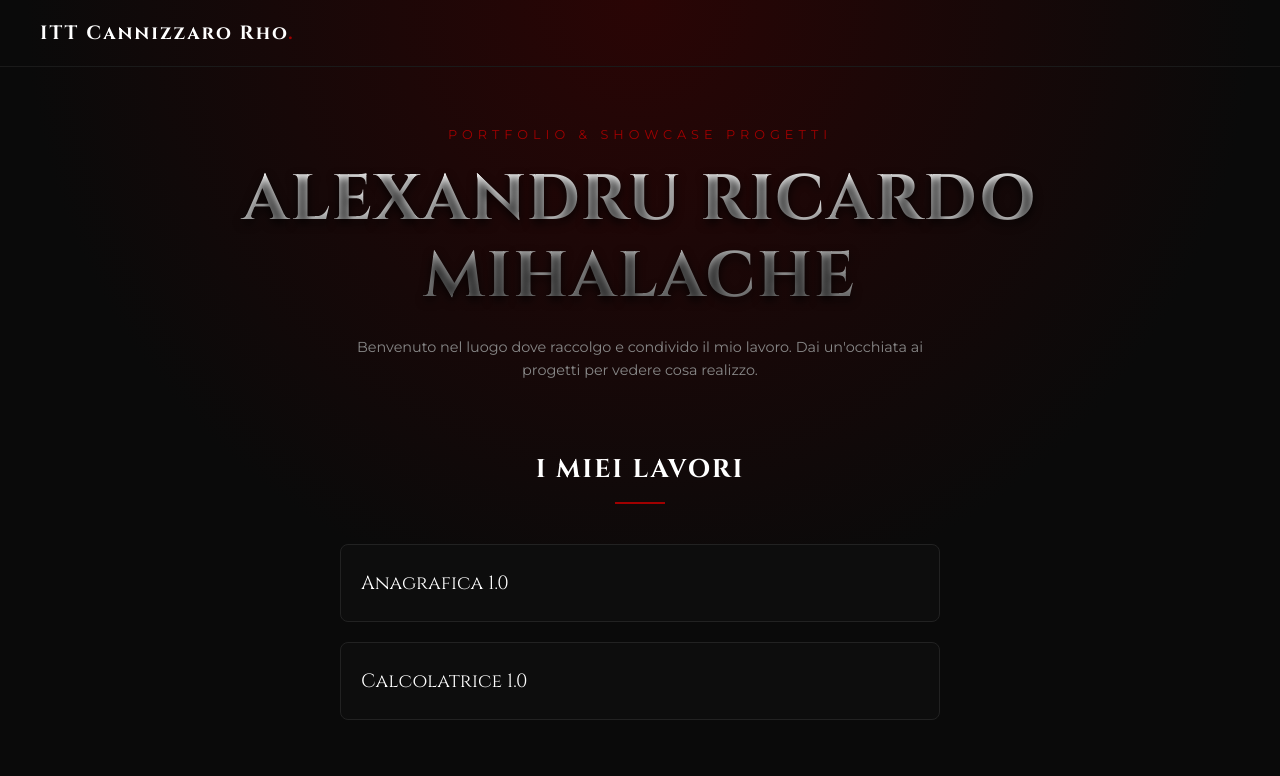
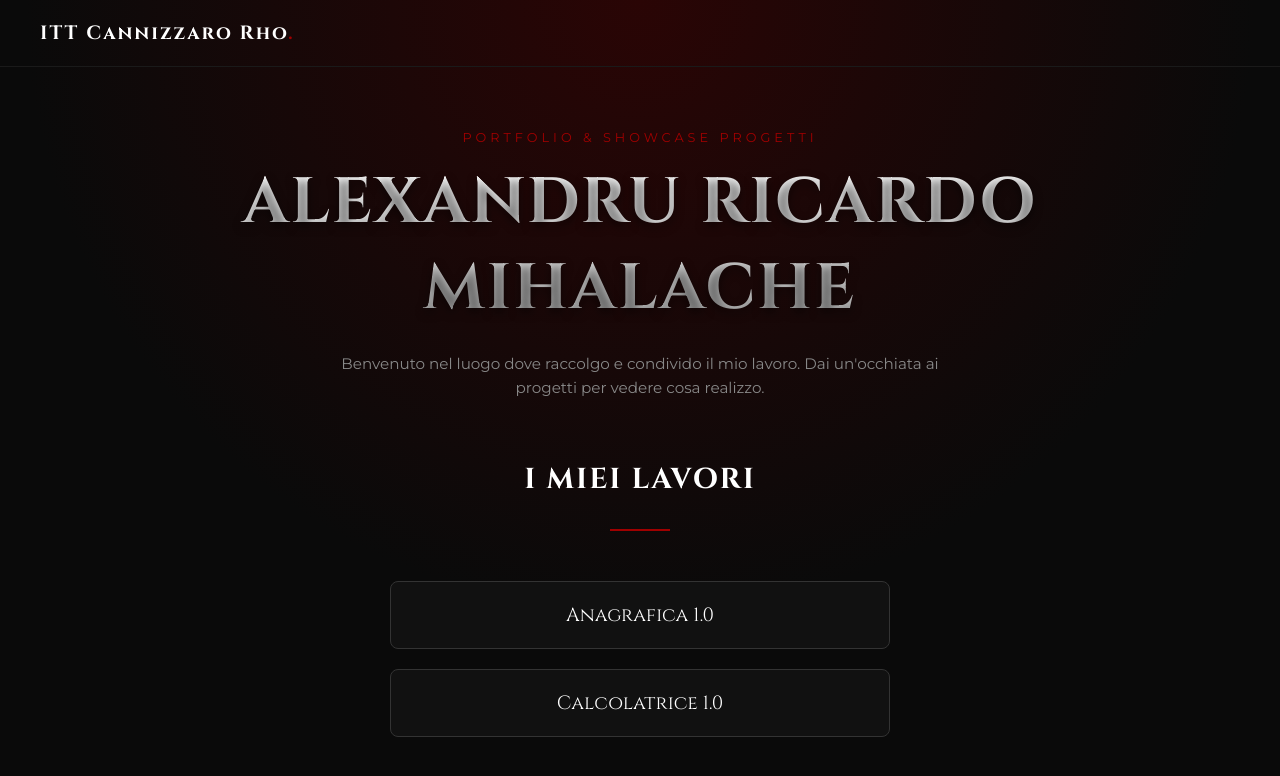
Before and after one commit to alexmihalache-school/mio-progetto, a plain HTML site: page portfolio.html in a window 1280 px wide. Drawn offline with Linux system fonts and the light colour scheme.

Commit message:
Update portfolio.html

```diff
--- a/portfolio.html
+++ b/portfolio.html
@@ -14,7 +14,7 @@
         }
 
         body {
-            /* Sfondo con alone rosso scuro in alto, come nell'immagine */
+            /* Sfondo con alone rosso scuro in alto */
             background: radial-gradient(circle at 50% 0%, #2a0505 0%, #0a0a0a 60%);
             color: #e0e0e0;
             font-family: 'Montserrat', sans-serif;
@@ -49,20 +49,18 @@
             display: flex;
             flex-direction: column;
             align-items: center;
-            justify-content: flex-start; /* Allinea in alto invece che al centro */
-            padding: 60px 20px 40px 20px;
-            width: 100%;
+            justify-content: center;
+            padding: 40px 20px;
         }
 
         .top-label {
             font-family: 'Montserrat', sans-serif;
             color: #a00000;
             font-size: 0.8rem;
-            letter-spacing: 5px;
+            letter-spacing: 4px;
             text-transform: uppercase;
-            margin-bottom: 20px;
+            margin-bottom: 15px;
             font-weight: 400;
-            text-align: center;
         }
 
         h1 {
@@ -73,37 +71,36 @@
             margin-bottom: 20px;
             text-transform: uppercase;
             letter-spacing: 2px;
-            background: linear-gradient(to bottom, #ffffff 0%, #777777 100%);
+            background: linear-gradient(to bottom, #ffffff 0%, #aaaaaa 100%);
             -webkit-background-clip: text;
             -webkit-text-fill-color: transparent;
-            text-shadow: 0px 4px 10px rgba(0,0,0,0.8);
-            line-height: 1.2;
+            text-shadow: 0px 4px 10px rgba(0,0,0,0.5);
         }
 
         .subtitle {
             text-align: center;
             color: #888;
             max-width: 600px;
-            margin-bottom: 70px;
+            margin-bottom: 60px;
             line-height: 1.6;
-            font-size: 0.9rem;
+            font-size: 0.95rem;
         }
 
         .section-title {
             font-family: 'Cinzel', serif;
-            font-size: 1.6rem;
+            font-size: 1.8rem;
             color: #fff;
             text-transform: uppercase;
             letter-spacing: 2px;
-            margin-bottom: 15px;
+            margin-bottom: 30px;
             text-align: center;
         }
 
         .section-divider {
-            width: 50px;
+            width: 60px;
             height: 2px;
             background-color: #a00000;
-            margin: 0 auto 40px auto;
+            margin: 0 auto 50px auto;
         }
 
         .projects-container {
@@ -111,45 +108,50 @@
             flex-direction: column;
             gap: 20px;
             width: 100%;
-            max-width: 600px;
+            max-width: 500px;
         }
 
+        /* STILE DEI PULSANTI */
         .project-btn {
             display: block;
             width: 100%;
-            padding: 25px 20px;
-            background-color: #0d0d0d; /* Sfondo scuro della card */
-            border: 1px solid #222;
+            padding: 20px;
+            background-color: #111;
+            border: 1px solid #333;
             border-radius: 8px;
             color: #fff;
             text-decoration: none;
             font-family: 'Cinzel', serif;
             font-size: 1.2rem;
-            text-align: left; /* Allineamento a sinistra come nelle card */
+            text-align: center; /* Testo centrato */
             transition: all 0.3s ease;
             position: relative;
             overflow: hidden;
             cursor: pointer;
         }
 
+        /* Effetto hover sul bordo e sullo sfondo */
         .project-btn:hover {
             border-color: #a00000;
-            background-color: #151515;
+            background-color: #1a1a1a;
             transform: translateY(-2px);
-            box-shadow: 0 5px 20px rgba(160, 0, 0, 0.15);
+            box-shadow: 0 5px 15px rgba(160, 0, 0, 0.2);
         }
 
+        /* EFFETTO LINEA ROSSA CHE PARTE DAL CENTRO */
         .project-btn::after {
             content: '';
             position: absolute;
             bottom: 0;
-            left: 0;
-            width: 0;
-            height: 2px;
+            left: 50%; /* Posizionata al centro */
+            transform: translateX(-50%); /* Centrata perfettamente */
+            width: 0; /* Inizialmente larga 0 */
+            height: 3px;
             background-color: #a00000;
-            transition: width 0.3s ease;
+            transition: width 0.4s ease; /* Transizione per l'animazione */
         }
 
+        /* Al passaggio del mouse, la linea si espande dal centro verso i lati */
         .project-btn:hover::after {
             width: 100%;
         }
```
